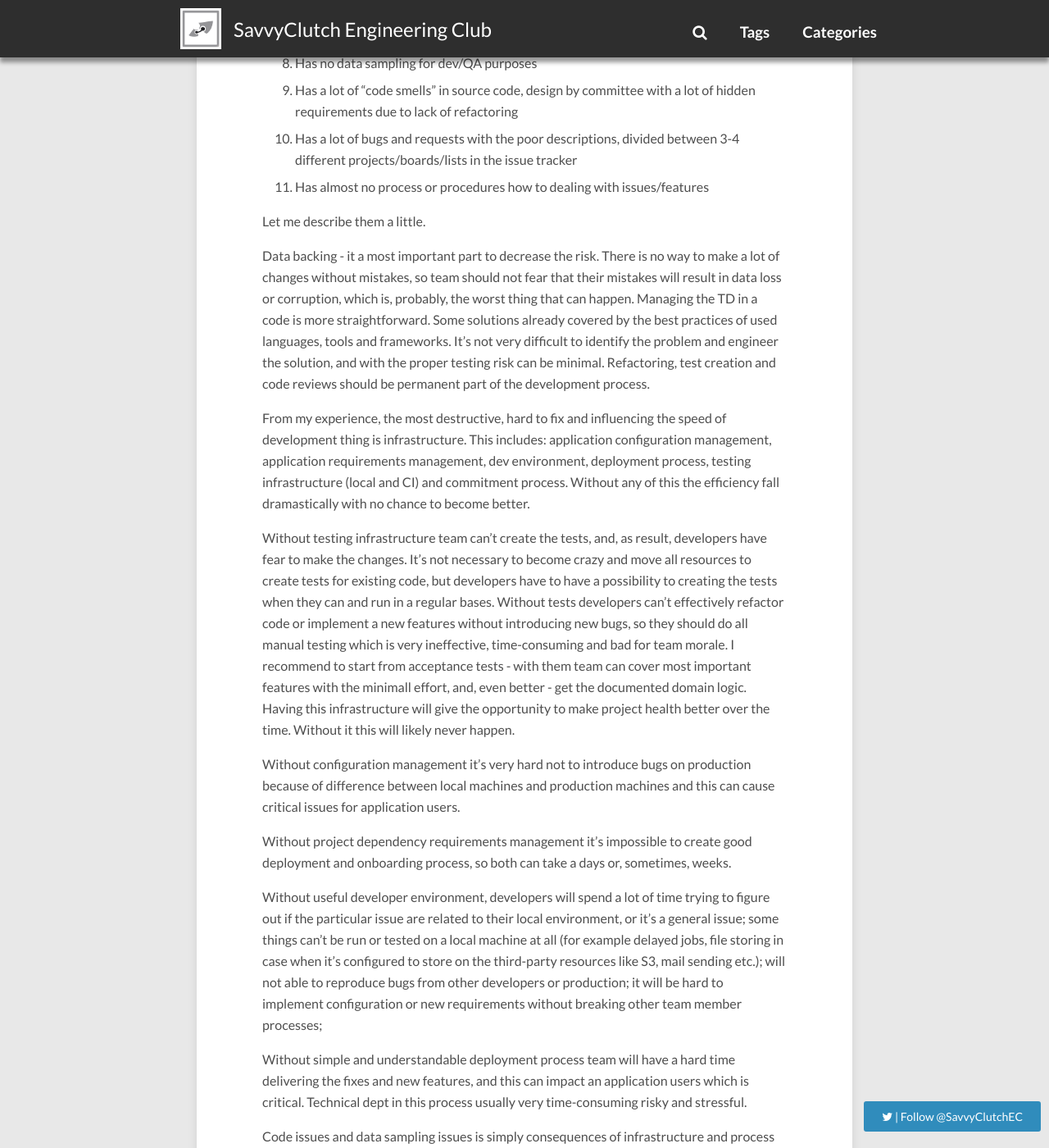
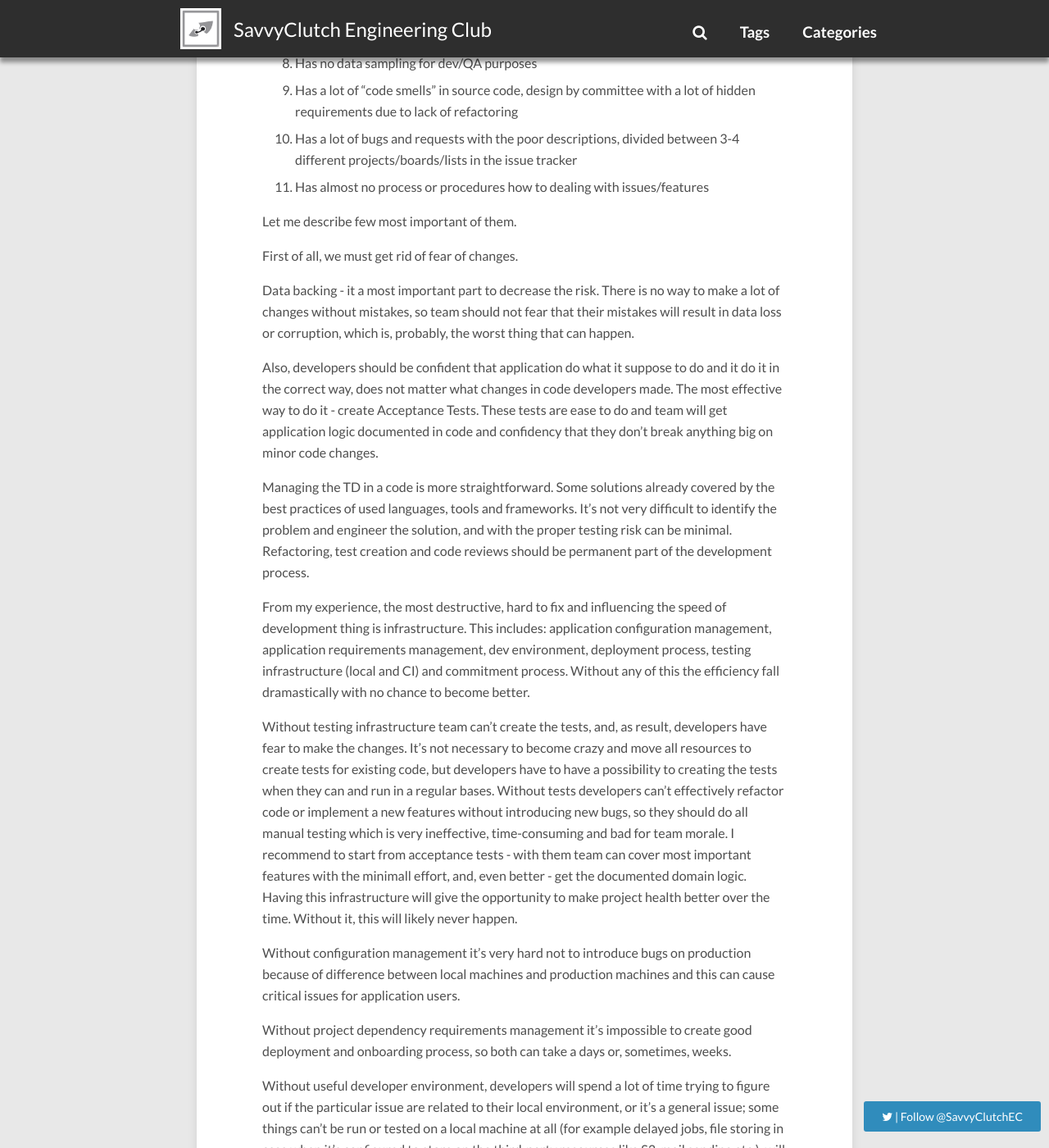
Before and after one commit to savvyclutch/savvyclutch.github.io, a Jekyll site: the page built from _posts/2017-04-12-managing-technical-debt.md, in a window 1280 px wide and 1400 px high, scrolled down 2593 px. Shown: the whole window at 82% size. Built offline with Jekyll 4.4.1, drawn with Linux system fonts in a browser that asks for light colours; nearby versions of some CDN libraries; comment, search, counter and statistics services are not loaded; some of the changed text lies outside the part shown.

Commit message:
Update 2017-04-12-managing-technical-debt.md

```diff
--- a/_posts/2017-04-12-managing-technical-debt.md
+++ b/_posts/2017-04-12-managing-technical-debt.md
@@ -51,9 +51,14 @@
 10. Has a lot of bugs and requests with the poor descriptions, divided between 3-4 different projects/boards/lists in the issue tracker
 11. Has almost no process or procedures how to dealing with issues/features
 
-Let me describe them a little.
+Let me describe few most important of them.
+
+First of all, we must get rid of fear of changes.
 
 Data backing - it a most important part to decrease the risk. There is no way to make a lot of changes without mistakes, so team should not fear that their mistakes will result in data loss or corruption, which is, probably, the worst thing that can happen.
+
+Also, developers should be confident that application do what it suppose to do and it do it in the correct way, does not matter what changes in code developers made. The most effective way to do it - create Acceptance Tests. These tests are ease to do and team will get application logic documented in code and confidency that they don't break anything big on minor code changes.
+
 Managing the TD in a code is more straightforward. Some solutions already covered by the best practices of used languages, tools and frameworks. It's not very difficult to identify the problem and engineer the solution, and with the proper testing risk can be minimal. Refactoring, test creation and code reviews should be permanent part of the development process.
 
 From my experience, the most destructive, hard to fix and influencing the speed of development thing is infrastructure.
@@ -63,7 +68,7 @@
 Without testing infrastructure team can’t create the tests, and, as result, developers have fear to make the changes. It’s not necessary to become crazy and move all resources to create tests for existing code, but developers have to have a possibility to creating the tests when they can and run in a regular bases.
 Without tests developers can’t effectively refactor code or implement a new features without introducing new bugs, so they should do all manual testing which is very ineffective, time-consuming and bad for team morale.
 I recommend to start from acceptance tests - with them team can cover most important features with the minimall effort, and, even better - get the documented domain logic.
-Having this infrastructure will give the opportunity to make project health better over the time. Without it this will likely never happen.
+Having this infrastructure will give the opportunity to make project health better over the time. Without it, this will likely never happen.
 
 Without configuration management it’s very hard not to introduce bugs on production because of difference between local machines
 and production machines and this can cause critical issues for application users.
@@ -78,11 +83,11 @@
 
 Code issues and data sampling issues is simply consequences of infrastructure and process issues. Test, code reviews and code quality measurement tools will help to deal with that.
 
-One more thing, which, I believe,  is very important to successful reduce of TD. Technical debt does not grow overnight. Sometimes it takes a years before people start thinking about to do something with, and it’s usually because they didn’t saw the whole picture to the very end, and start looking at it when any change became taking weeks and bugs and complaints numbers growth exponentially. This often because of issues organization for tech team.
-Leads organize bugs/stories/requests/tasks independently into different lists/projects, which hide the real scope of work. To avoid this, team should collect all technical tasks, bugs and issues in the one list. It will be a big list, but it will show how are you really deal with existing Technical Debt and implement features stories in the same time. Keeping things in different lists/boards/projects only hide the real situation.
+One more thing, which, I believe, is also very important to successful reduce of TD. Technical debt does not grow overnight. Sometimes it takes years before people start thinking about doing something with it, and it’s usually because they didn’t saw the whole picture till the very end, and start looking at it when any change became taking weeks and bugs and complaints numbers growth exponentially. Often this happens because of bad issue management in the tech team.
+Leads organize bugs/stories/requests/tasks independently into different lists/projects, which hide the real scope of work and makes each team member work on several things at once. To avoid this, team should collect all technical tasks, bugs and issues in the one list. It will be a big list, but it will show how you really deal with existing Technical Debt and implement features stories in the same time. Keeping things in different lists/boards/projects only hide the real situation.
 Splitting them to the different project has sense only when the separate teams will work on them.
 
-So, fixing the infrastructure issues is the key to manage the technical debt.
+So, fixing the infrastructure issues and showing the real scope of work is the key to manage the technical debt.
 
 So, to summarize all of that:
 
```
